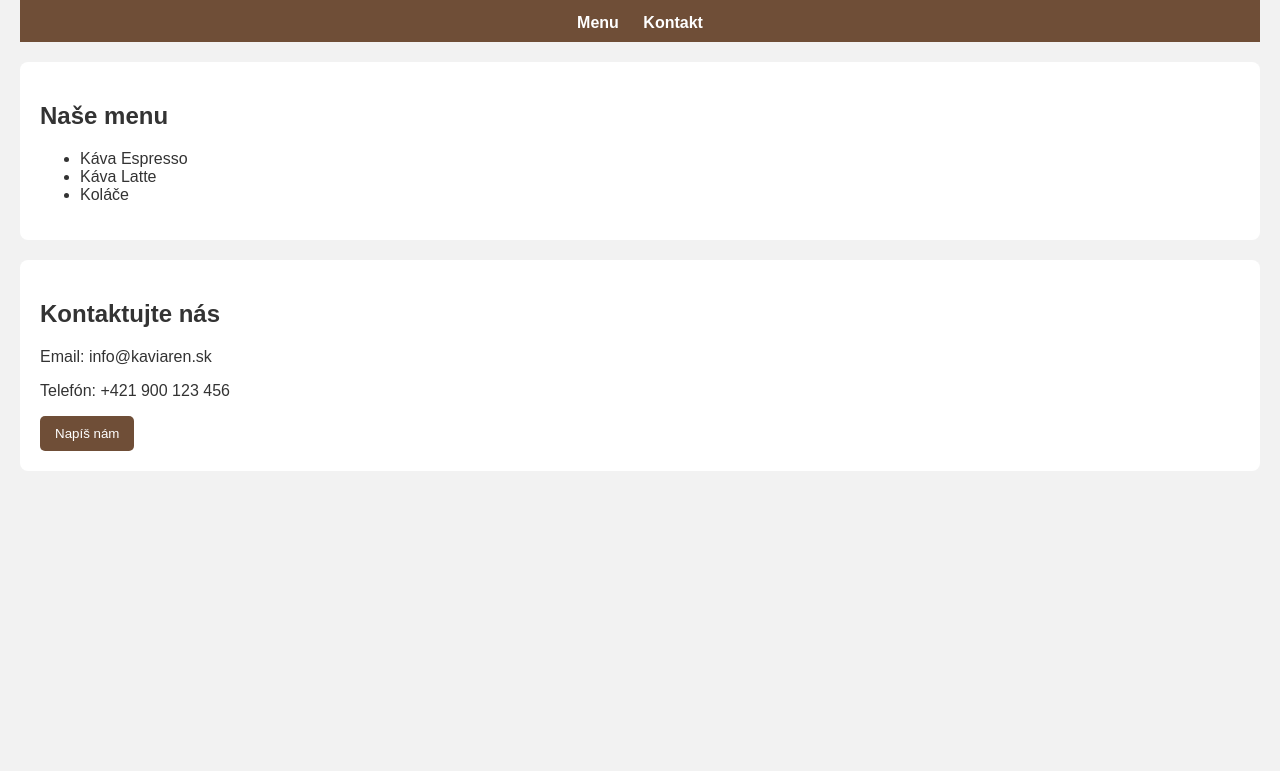
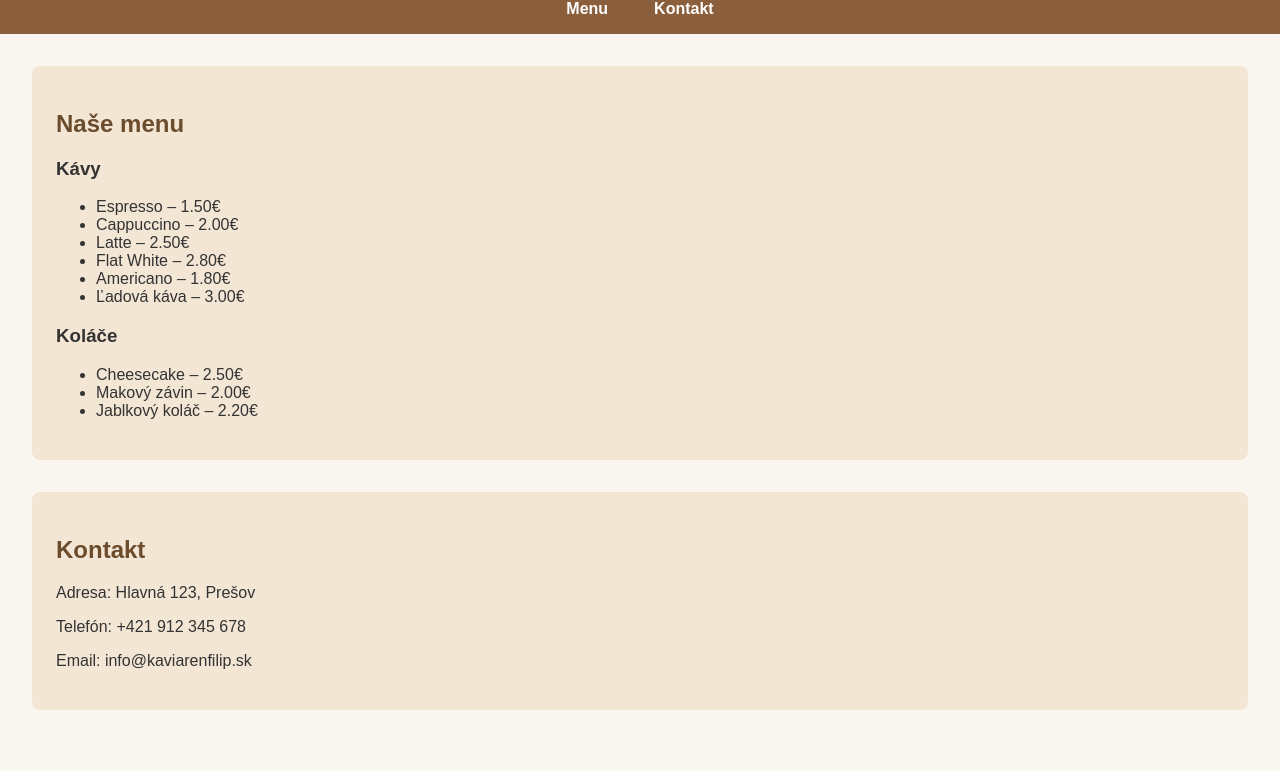
Before and after one commit to F1l1p9/kaviaren, a plain HTML site: page index.html in a window 1280 px wide. Shown: the part 96-867 px from the top of the page. Before the commit the page ends 800 px from the top, so only its background shows below. Drawn offline with Linux system fonts and the light colour scheme.

Commit message:
index.html

```diff
--- a/index.html
+++ b/index.html
@@ -3,94 +3,123 @@
 <head>
   <link rel="stylesheet" href="style.css">
   <meta charset="UTF-8" />
-  <meta name="viewport" content="width=device-width, initial-scale=1" />
-  <title>Moja kaviareň</title>
-
+  <meta name="viewport" content="width=device-width, initial-scale=1.0" />
+  <title>Kaviareň u Filipa</title>
   <style>
     body {
       font-family: Arial, sans-serif;
-      background-color: #f2f2f2;
       margin: 0;
-      padding: 20px;
+      padding: 0;
+      background-color: #faf7f2;
+      color: #333;
     }
+
     header {
-      background-color: #6f4e37;
+      background-color: #8b5e3c;
       color: white;
-      padding: 10px 20px;
+      padding: 1rem;
       text-align: center;
     }
+
+    nav ul {
+      list-style: none;
+      padding: 0;
+      margin: 0.5rem 0 0 0;
+      display: flex;
+      justify-content: center;
+      gap: 1rem;
+    }
+
     nav a {
       color: white;
-      margin: 0 10px;
       text-decoration: none;
       font-weight: bold;
-      cursor: pointer;
     }
+
     nav a:hover {
       text-decoration: underline;
     }
-    section {
-      background-color: white;
-      padding: 20px;
-      margin-top: 20px;
+
+    main {
+      padding: 2rem;
+    }
+
+    .blok {
+      background-color: #f3e6d5; /* jemne hnedá */
+      padding: 1.5rem;
+      margin-bottom: 2rem;
       border-radius: 8px;
     }
-    button {
-      background-color: #6f4e37;
+
+    h2 {
+      color: #6b4c2d;
+    }
+
+    footer {
+      background-color: #8b5e3c;
       color: white;
-      border: none;
-      padding: 10px 15px;
-      border-radius: 5px;
-      cursor: pointer;
-    }
-    button:hover {
-      background-color: #52392d;
+      text-align: center;
+      padding: 1rem;
     }
   </style>
 </head>
 <body>
-<script src="script.js"></script>
   <header>
-    <h1>Moja kaviareň</h1>
+    <h1>Kaviareň u Filipa</h1>
     <nav>
-      <a href="#menu" id="link-menu">Menu</a>
-      <a href="#kontakt" id="link-kontakt">Kontakt</a>
+      <ul>
+        <li><a href="#menu">Menu</a></li>
+        <li><a href="#kontakt">Kontakt</a></li>
+      </ul>
     </nav>
   </header>
 
-  <section id="menu">
+  <main>
+    <section id="menu" class="blok">
       <h2>Naše menu</h2>
+
+      <h3>Kávy</h3>
       <ul>
-      <li>Káva Espresso</li>
-      <li>Káva Latte</li>
-      <li>Koláče</li>
+        <li>Espresso – 1.50€</li>
+        <li>Cappuccino – 2.00€</li>
+        <li>Latte – 2.50€</li>
+        <li>Flat White – 2.80€</li>
+        <li>Americano – 1.80€</li>
+        <li>Ľadová káva – 3.00€</li>
+      </ul>
+
+      <h3>Koláče</h3>
+      <ul>
+        <li>Cheesecake – 2.50€</li>
+        <li>Makový závin – 2.00€</li>
+        <li>Jablkový koláč – 2.20€</li>
       </ul>
     </section>
 
-  <section id="kontakt">
-    <h2>Kontaktujte nás</h2>
-    <p>Email: info@kaviaren.sk</p>
-    <p>Telefón: +421 900 123 456</p>
-    <button id="kontakt-btn">Napíš nám</button>
+    <section id="kontakt" class="blok">
+      <h2>Kontakt</h2>
+      <p>Adresa: Hlavná 123, Prešov</p>
+      <p>Telefón: +421 912 345 678</p>
+      <p>Email: info@kaviarenfilip.sk</p>
     </section>
+  </main>
+
+  <footer>
+    <p>&copy; 2025 Kaviareň u Filipa</p>
+  </footer>
 
   <script>
-    // Scrollovanie na sekciu po kliknutí na menu
-    document.getElementById('link-menu').addEventListener('click', function(event) {
-      event.preventDefault();
-      document.getElementById('menu').scrollIntoView({ behavior: 'smooth' });
+    // Jednoduchý JS pre smooth scroll (voliteľné)
+    document.querySelectorAll('a[href^="#"]').forEach(link => {
+      link.addEventListener('click', function(e) {
+        e.preventDefault();
+        const cieľ = document.querySelector(this.getAttribute('href'));
+        if (cieľ) {
+          cieľ.scrollIntoView({ behavior: 'smooth' });
+        }
       });
-
-    document.getElementById('link-kontakt').addEventListener('click', function(event) {
-      event.preventDefault();
-      document.getElementById('kontakt').scrollIntoView({ behavior: 'smooth' });
-    });
-
-    // Príklad jednoduchého JavaScriptu - kliknutie na tlačidlo Kontakt
-    document.getElementById('kontakt-btn').addEventListener('click', function() {
-      alert('Ďakujeme, že nás chcete kontaktovať! Odpovieme čoskoro.');
     });
   </script>
-
+  <script src="script.js"></script>
 </body>
 </html>
```
Lines whose indentation alone changed are shown as unchanged.
